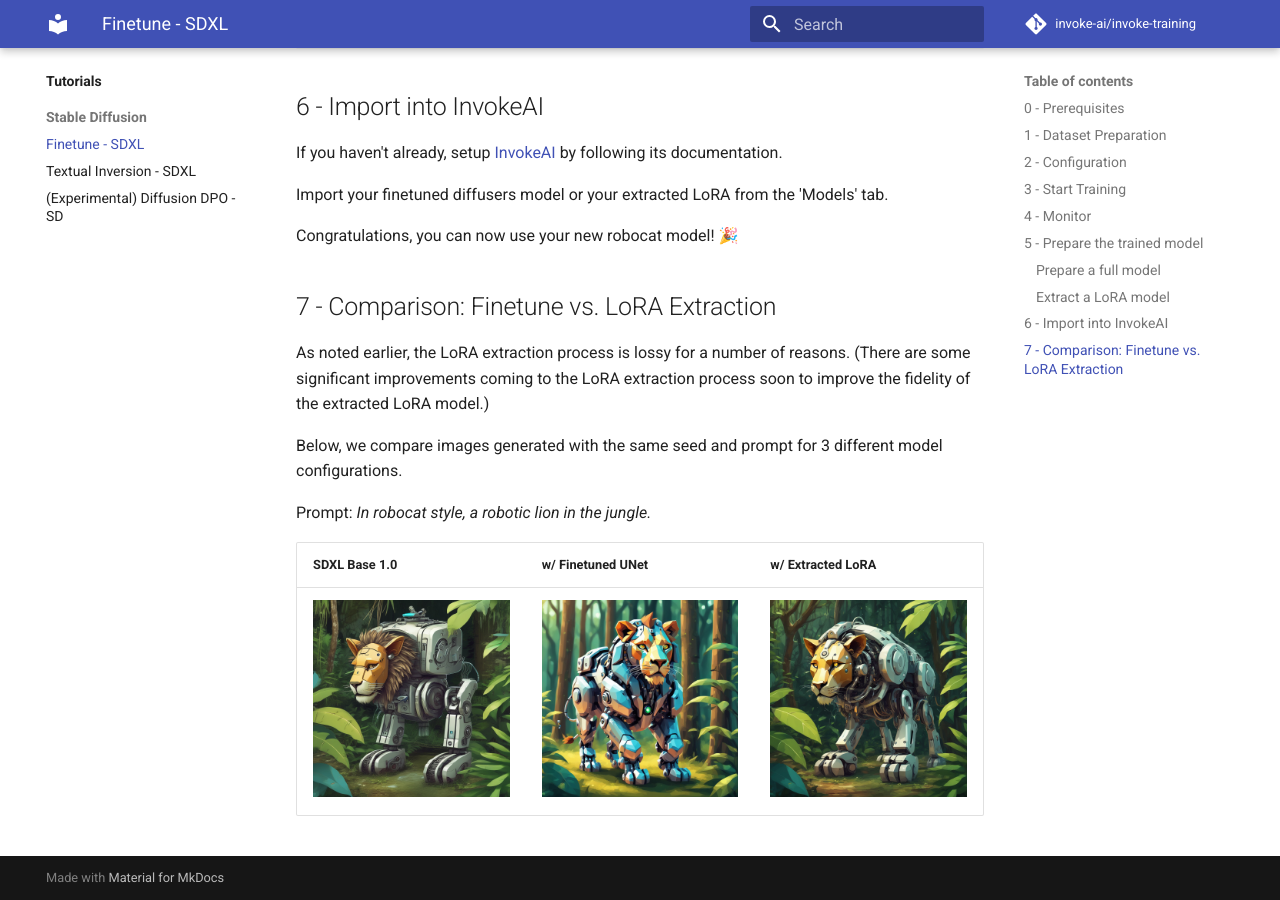
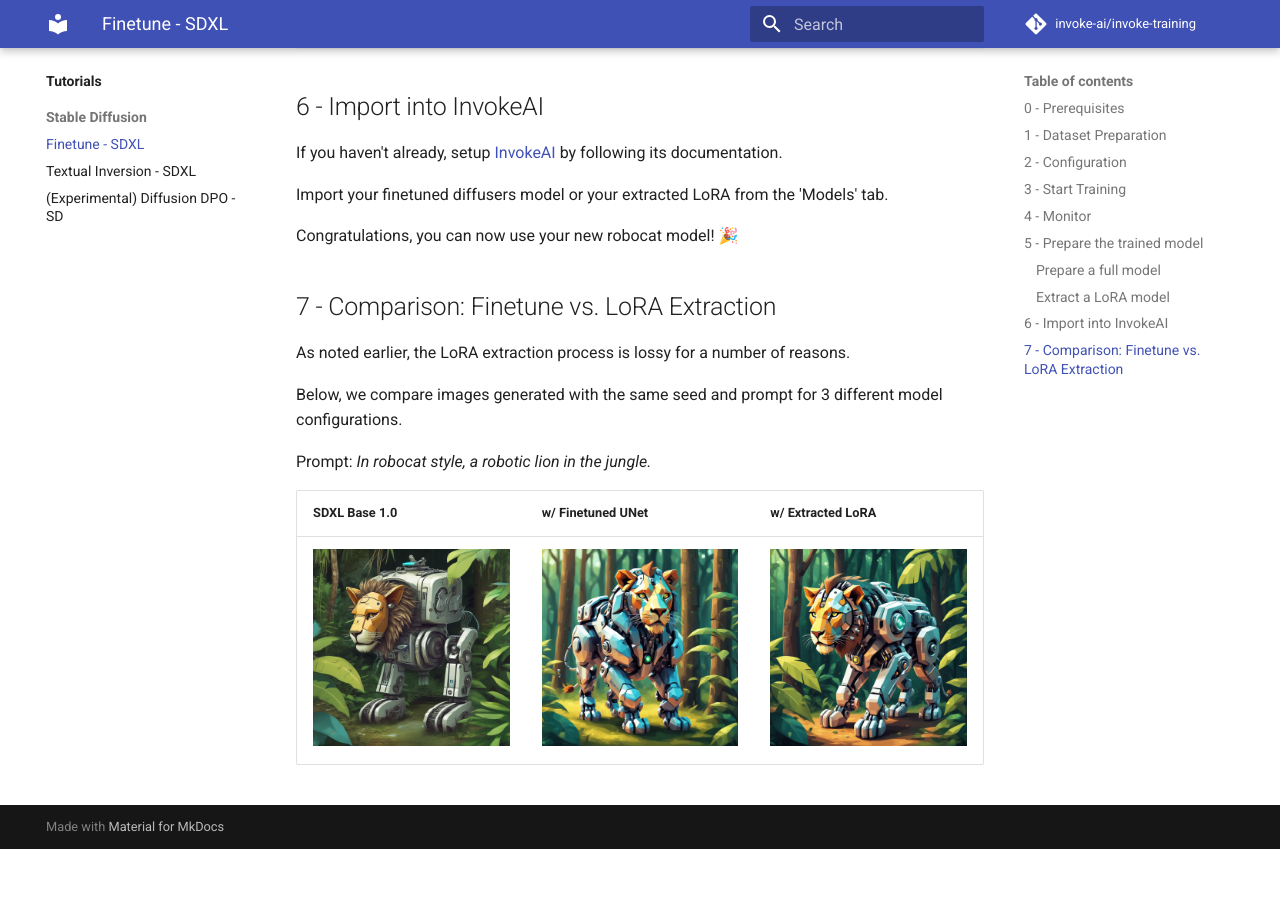
Before and after one commit to invoke-ai/invoke-training, an MkDocs documentation site: the page built from docs/tutorials/stable_diffusion/robocats_finetune_sdxl.md, in a window 1280 px wide and 900 px high, scrolled down 4741 px. Built offline with MkDocs 1.6.1 and Material for MkDocs 9.7.7, drawn with Linux system fonts in a browser that asks for light colours; comment, search, counter and statistics services are not loaded; after the commit the page ends 5590 px from its top, so only the background shows below that.

Commit message:
Update SDXL Finetuning tutorial to reflect the latest improvements to the LoRA extraction process.

```diff
--- a/docs/tutorials/stable_diffusion/robocats_finetune_sdxl.md
+++ b/docs/tutorials/stable_diffusion/robocats_finetune_sdxl.md
@@ -134,7 +134,7 @@ Congratulations, you can now use your new robocat model! 🎉
 
 ## 7 - Comparison: Finetune vs. LoRA Extraction
 
-As noted earlier, the LoRA extraction process is lossy for a number of reasons. (There are some significant improvements coming to the LoRA extraction process soon to improve the fidelity of the extracted LoRA model.)
+As noted earlier, the LoRA extraction process is lossy for a number of reasons.
 
 Below, we compare images generated with the same seed and prompt for 3 different model configurations.
 
```
Also changed, not shown: docs/images/robocats/lion_extracted_lora.jpg.
